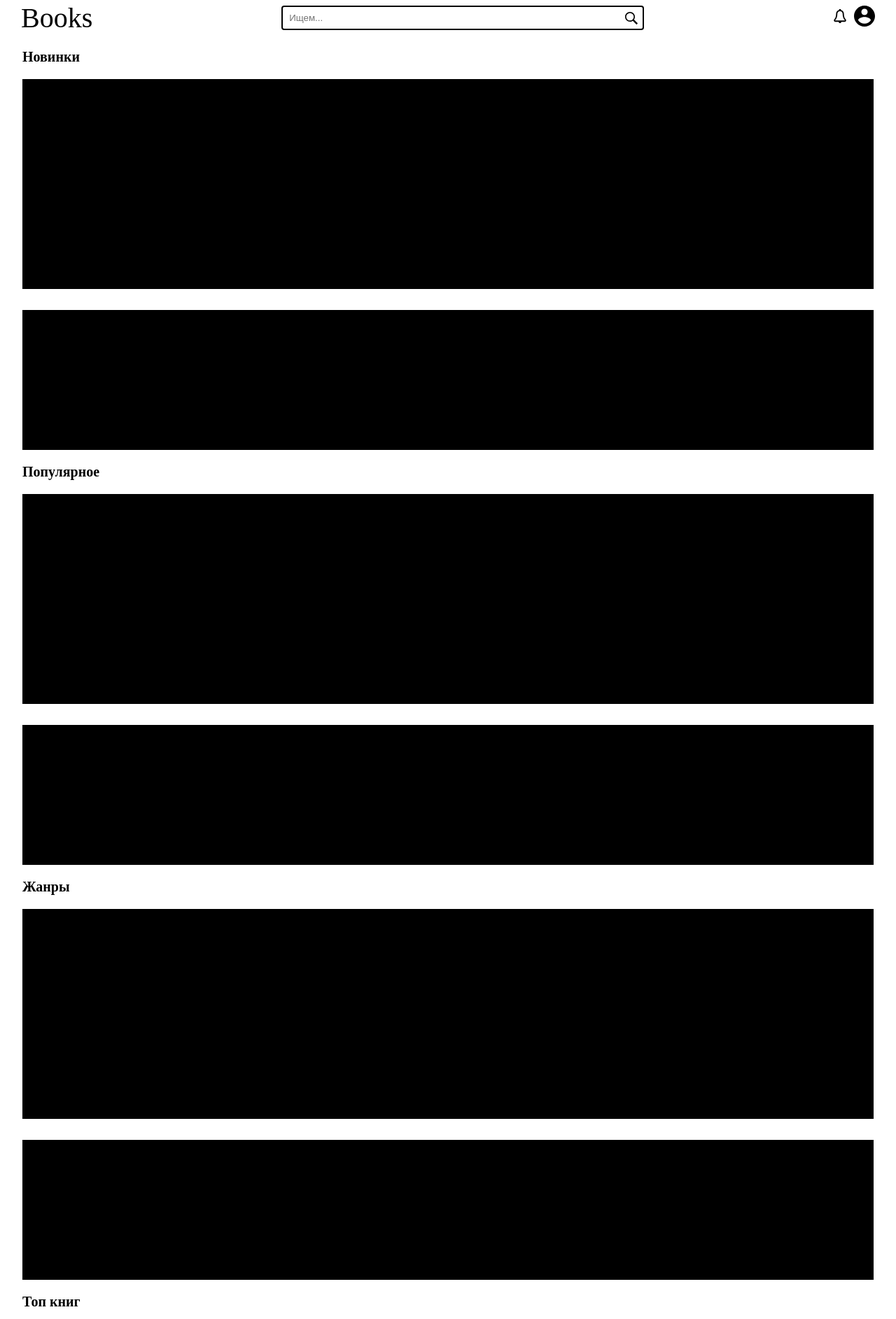
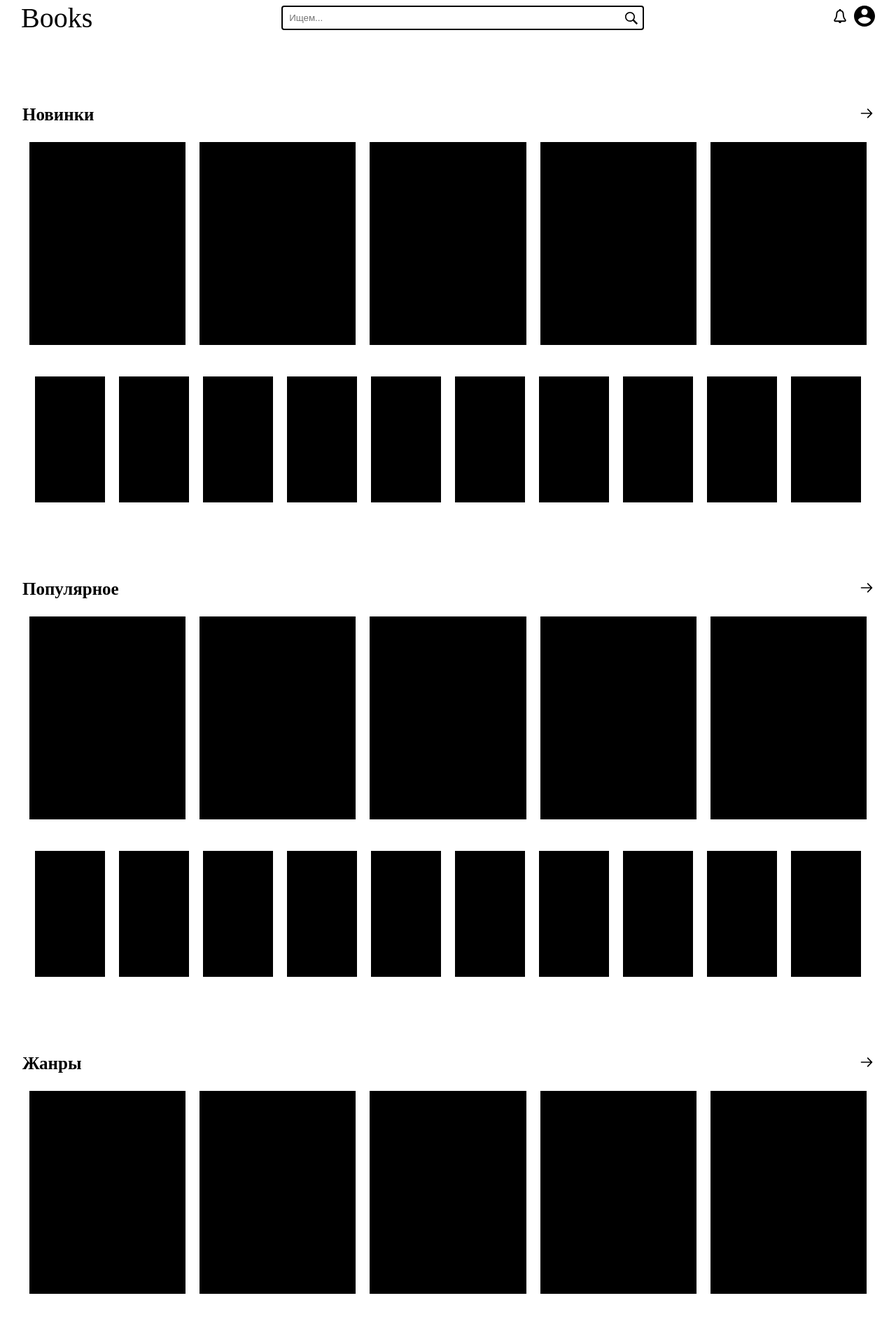
Before and after one commit to TolyaLQs/books, a Django app: page / in a window 1280 px wide. Shown: the top 1885 px of the page at 70% size. Run offline with Django 3.2, Linux system fonts and the light colour scheme; parts of the project's set-up code (start-up, migrations or seed data) failed here and were passed over.

Commit message:
so-so bug corrected

```diff
--- a/books_project/static/css/main_style.css
+++ b/books_project/static/css/main_style.css
@@ -90,9 +90,22 @@ body .all_books{
     width: 95%;
 }
 
-.all_books p{
-    font-size: 20px;
+.all_books .arrow_still{
+    display: flex;
+    justify-content: space-between;
+    align-items: center;
+    width: 100%;
+    margin: 100px 0 20px 0;
+}
+
+.arrow_still .arrow_txt{
+    font-size: 25px;
     font-weight: bold;
+}
+
+.arrow_still .arrow_txt a{
+    text-decoration: none;
+    color: black;
 }
 
 .all_books .slider_new{
@@ -117,7 +130,6 @@ body .all_books{
     align-items: center;
     width: 100%;
     height: 300px;
-    background-color: black;
 }
 
 .slider_new .sliders_new_book{
@@ -126,7 +138,6 @@ body .all_books{
     align-items: center;
     width: 100%;
     height: 200px;
-    background-color: black;
 }
 
 .all_books .slider_popular{
@@ -151,7 +162,6 @@ body .all_books{
     align-items: center;
     width: 100%;
     height: 300px;
-    background-color: black;
 }
 
 .slider_popular .sliders_popular_book{
@@ -160,7 +170,6 @@ body .all_books{
     align-items: center;
     width: 100%;
     height: 200px;
-    background-color: black;
 }
 
 .all_books .slider_genres{
@@ -185,7 +194,6 @@ body .all_books{
     align-items: center;
     width: 100%;
     height: 300px;
-    background-color: black;
 }
 
 .slider_genres .sliders_genres_book{
@@ -194,7 +202,6 @@ body .all_books{
     align-items: center;
     width: 100%;
     height: 200px;
-    background-color: black;
 }
 
 .all_books .slider_top{
@@ -219,7 +226,6 @@ body .all_books{
     align-items: center;
     width: 100%;
     height: 300px;
-    background-color: black;
 }
 
 .slider_top .sliders_top_book{
@@ -228,6 +234,19 @@ body .all_books{
     align-items: center;
     width: 100%;
     height: 200px;
-    background-color: black;
     margin-bottom: 30px;
 }
+
+.book{
+    width: 100px;
+    height: 180px;
+    background-color: black;
+    margin: 10px;
+}
+
+.book1{
+    width: 250px;
+    height: 290px;
+    background-color: black;
+    margin: 10px;
+}
--- a/books_project/templates/mainapp/main_page.html
+++ b/books_project/templates/mainapp/main_page.html
@@ -9,7 +9,7 @@
 <div class="main_menu">
     <div class="logo">
         <div class="logo_txt">
-            <a href="#">
+            <a href="main_page.html">
                 Books
             </a>
         </div>
@@ -17,7 +17,7 @@
     <div class="search">
         <form class="search_svg" method="post">
             <input name="text" placeholder="Ищем..." required>
-            <a class="search_link" href="#">
+            <a class="search_link" href="search_page.html">
                 <svg width="18px" height="18px" viewBox="0 0 612.08 612.08">
                     <path d="M237.927,0C106.555,0,0.035,106.52,0.035,237.893c0,131.373,106.52,237.893,237.893,237.893
                     c50.518,0,97.368-15.757,135.879-42.597l0.028-0.028l176.432,176.433c3.274,3.274,8.48,3.358,11.839,0l47.551-47.551
@@ -29,7 +29,7 @@
         </form>
     </div>
     <div class="users_alerts_login_logout">
-        <a href="#">
+        <a href="log_out.html">
             <svg width="20px" height="20px" viewBox="0 0 699.428 699.428">
                 <path d="M618.666,487.262c-42.119-36.414-72.238-133.176-72.238-246.833c0-86.03-55.298-158.967-132.235-185.676
 				C409.013,23.715,382.216,0,349.714,0c-32.501,0-59.298,23.715-64.479,54.752C208.298,81.461,153,154.399,153,240.429
@@ -40,7 +40,7 @@
 				c0,132.214,36.37,245.806,94.926,296.427c9.137,7.912,14.36,19.365,14.36,31.43H109.285z"/>
             </svg>
         </a>
-        <a href="#">
+        <a href="users_alerts_pages.html">
             <svg width="30px" height="30px" viewBox="0 0 510 510">
                 <path d="M255,0C114.75,0,0,114.75,0,255s114.75,255,255,255s255-114.75,255-255S395.25,0,255,0z M255,76.5
                 c43.35,0,76.5,33.15,76.5,76.5s-33.15,76.5-76.5,76.5c-43.35,0-76.5-33.15-76.5-76.5S211.65,76.5,255,76.5z M255,438.6
@@ -51,99 +51,147 @@
 </div>
 <div class="all_books">
     <div class="slider_new">
-        <p>Новинки</p>
+        <div class="arrow_still">
+            <div class="arrow_txt">Новинки</div>
+            <div class="arrow_txt">
+                <a href="top_gen_new_pop_pages.html">
+                    <svg width="20px" height="20px"
+                         viewBox="0 0 96 96">
+                        <path d="M12,52h62.344L53.172,73.172c-1.562,1.562-1.562,4.094,0,5.656c1.562,1.562,4.095,1.562,5.657,0l28-28
+                    c1.562-1.562,1.562-4.095,0-5.656l-28-28C58.048,16.391,57.024,16,56,16c-1.023,0-2.047,0.391-2.828,1.172
+                    c-1.562,1.562-1.562,4.095,0,5.656L74.344,44H12c-2.209,0-4,1.791-4,4S9.791,52,12,52z"/>
+                    </svg>
+                </a>
+            </div>
+        </div>
         <div class="new_book_poster_slider">
             <div class="poster_new_book">
                 <div class="book1"></div>
-                <div class="book2"></div>
-                <div class="book3"></div>
-                <div class="book4"></div>
-                <div class="book5"></div>
+                <div class="book1"></div>
+                <div class="book1"></div>
+                <div class="book1"></div>
+                <div class="book1"></div>
             </div>
         </div>
         <div class="sliders_new_book">
-            <div class="book1"></div>
-            <div class="book2"></div>
-            <div class="book3"></div>
-            <div class="book4"></div>
-            <div class="book5"></div>
-            <div class="book6"></div>
-            <div class="book7"></div>
-            <div class="book8"></div>
-            <div class="book9"></div>
-            <div class="book10"></div>
+            <div class="book"></div>
+            <div class="book"></div>
+            <div class="book"></div>
+            <div class="book"></div>
+            <div class="book"></div>
+            <div class="book"></div>
+            <div class="book"></div>
+            <div class="book"></div>
+            <div class="book"></div>
+            <div class="book"></div>
         </div>
     </div>
     <div class="slider_popular">
-        <p>Популярное</p>
+        <div class="arrow_still">
+            <div class="arrow_txt">Популярное</div>
+            <div class="arrow_txt">
+                <a href="#">
+                    <svg width="20px" height="20px"
+                         viewBox="0 0 96 96">
+                        <path d="M12,52h62.344L53.172,73.172c-1.562,1.562-1.562,4.094,0,5.656c1.562,1.562,4.095,1.562,5.657,0l28-28
+                    c1.562-1.562,1.562-4.095,0-5.656l-28-28C58.048,16.391,57.024,16,56,16c-1.023,0-2.047,0.391-2.828,1.172
+                    c-1.562,1.562-1.562,4.095,0,5.656L74.344,44H12c-2.209,0-4,1.791-4,4S9.791,52,12,52z"/>
+                    </svg>
+                </a>
+            </div>
+        </div>
         <div class="popular_book_poster_slider">
             <div class="poster_popular_book">
                 <div class="book1"></div>
-                <div class="book2"></div>
-                <div class="book3"></div>
-                <div class="book4"></div>
-                <div class="book5"></div>
+                <div class="book1"></div>
+                <div class="book1"></div>
+                <div class="book1"></div>
+                <div class="book1"></div>
             </div>
         </div>
         <div class="sliders_popular_book">
-            <div class="book1"></div>
-            <div class="book2"></div>
-            <div class="book3"></div>
-            <div class="book4"></div>
-            <div class="book5"></div>
-            <div class="book6"></div>
-            <div class="book7"></div>
-            <div class="book8"></div>
-            <div class="book9"></div>
-            <div class="book10"></div>
+            <div class="book"></div>
+            <div class="book"></div>
+            <div class="book"></div>
+            <div class="book"></div>
+            <div class="book"></div>
+            <div class="book"></div>
+            <div class="book"></div>
+            <div class="book"></div>
+            <div class="book"></div>
+            <div class="book"></div>
         </div>
     </div>
     <div class="slider_genres">
-        <p>Жанры</p>
+        <div class="arrow_still">
+            <div class="arrow_txt">Жанры</div>
+            <div class="arrow_txt">
+                <a href="#">
+                    <svg width="20px" height="20px"
+                         viewBox="0 0 96 96">
+                        <path d="M12,52h62.344L53.172,73.172c-1.562,1.562-1.562,4.094,0,5.656c1.562,1.562,4.095,1.562,5.657,0l28-28
+                    c1.562-1.562,1.562-4.095,0-5.656l-28-28C58.048,16.391,57.024,16,56,16c-1.023,0-2.047,0.391-2.828,1.172
+                    c-1.562,1.562-1.562,4.095,0,5.656L74.344,44H12c-2.209,0-4,1.791-4,4S9.791,52,12,52z"/>
+                    </svg>
+                </a>
+            </div>
+        </div>
         <div class="genres_book_poster_slider">
             <div class="poster_genres_book">
                 <div class="book1"></div>
-                <div class="book2"></div>
-                <div class="book3"></div>
-                <div class="book4"></div>
-                <div class="book5"></div>
+                <div class="book1"></div>
+                <div class="book1"></div>
+                <div class="book1"></div>
+                <div class="book1"></div>
             </div>
         </div>
         <div class="sliders_genres_book">
-            <div class="book1"></div>
-            <div class="book2"></div>
-            <div class="book3"></div>
-            <div class="book4"></div>
-            <div class="book5"></div>
-            <div class="book6"></div>
-            <div class="book7"></div>
-            <div class="book8"></div>
-            <div class="book9"></div>
-            <div class="book10"></div>
+            <div class="book"></div>
+            <div class="book"></div>
+            <div class="book"></div>
+            <div class="book"></div>
+            <div class="book"></div>
+            <div class="book"></div>
+            <div class="book"></div>
+            <div class="book"></div>
+            <div class="book"></div>
+            <div class="book"></div>
         </div>
     </div>
     <div class="slider_top">
-        <p>Топ книг</p>
+        <div class="arrow_still">
+            <div class="arrow_txt">Топ книг</div>
+            <div class="arrow_txt">
+                <a href="#">
+                    <svg width="20px" height="20px"
+                         viewBox="0 0 96 96">
+                        <path d="M12,52h62.344L53.172,73.172c-1.562,1.562-1.562,4.094,0,5.656c1.562,1.562,4.095,1.562,5.657,0l28-28
+                    c1.562-1.562,1.562-4.095,0-5.656l-28-28C58.048,16.391,57.024,16,56,16c-1.023,0-2.047,0.391-2.828,1.172
+                    c-1.562,1.562-1.562,4.095,0,5.656L74.344,44H12c-2.209,0-4,1.791-4,4S9.791,52,12,52z"/>
+                    </svg>
+                </a>
+            </div>
+        </div>
         <div class="top_book_poster_slider">
             <div class="poster_top_book">
                 <div class="book1"></div>
-                <div class="book2"></div>
-                <div class="book3"></div>
-                <div class="book4"></div>
-                <div class="book5"></div>
+                <div class="book1"></div>
+                <div class="book1"></div>
+                <div class="book1"></div>
+                <div class="book1"></div>
             </div>
         </div>
         <div class="sliders_top_book">
-            <div class="book1"></div>
-            <div class="book2"></div>
-            <div class="book3"></div>
-            <div class="book4"></div>
-            <div class="book5"></div>
-            <div class="book6"></div>
-            <div class="book7"></div>
-            <div class="book8"></div>
-            <div class="book9"></div>
-            <div class="book10"></div>
+            <div class="book"></div>
+            <div class="book"></div>
+            <div class="book"></div>
+            <div class="book"></div>
+            <div class="book"></div>
+            <div class="book"></div>
+            <div class="book"></div>
+            <div class="book"></div>
+            <div class="book"></div>
+            <div class="book"></div>
         </div>
     </div>
 </div>
```
Also changed, not shown: books_project/templates/mainapp/search_page.html (added, +10 -0 lines), books_project/templates/mainapp/top_gen_new_pop_pages.html (added, +10 -0 lines), books_project/templates/mainapp/users_alerts_pages.html (added, +10 -0 lines).
